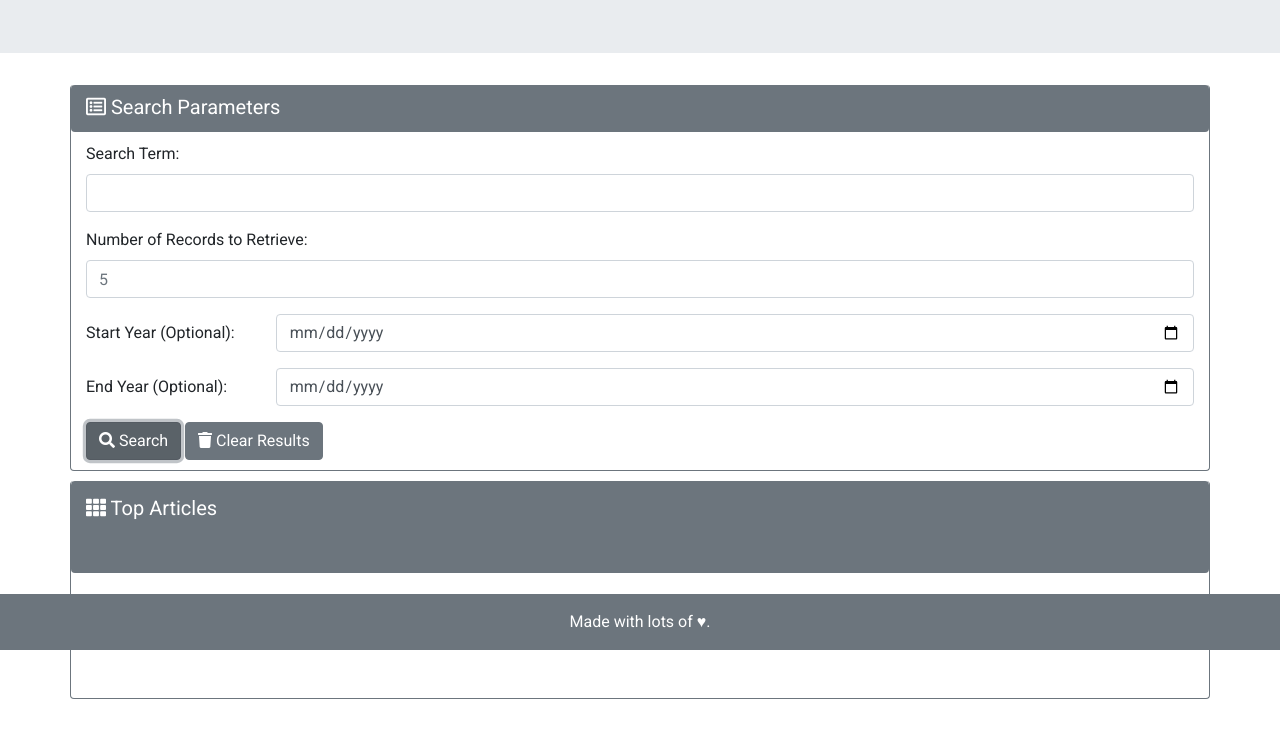
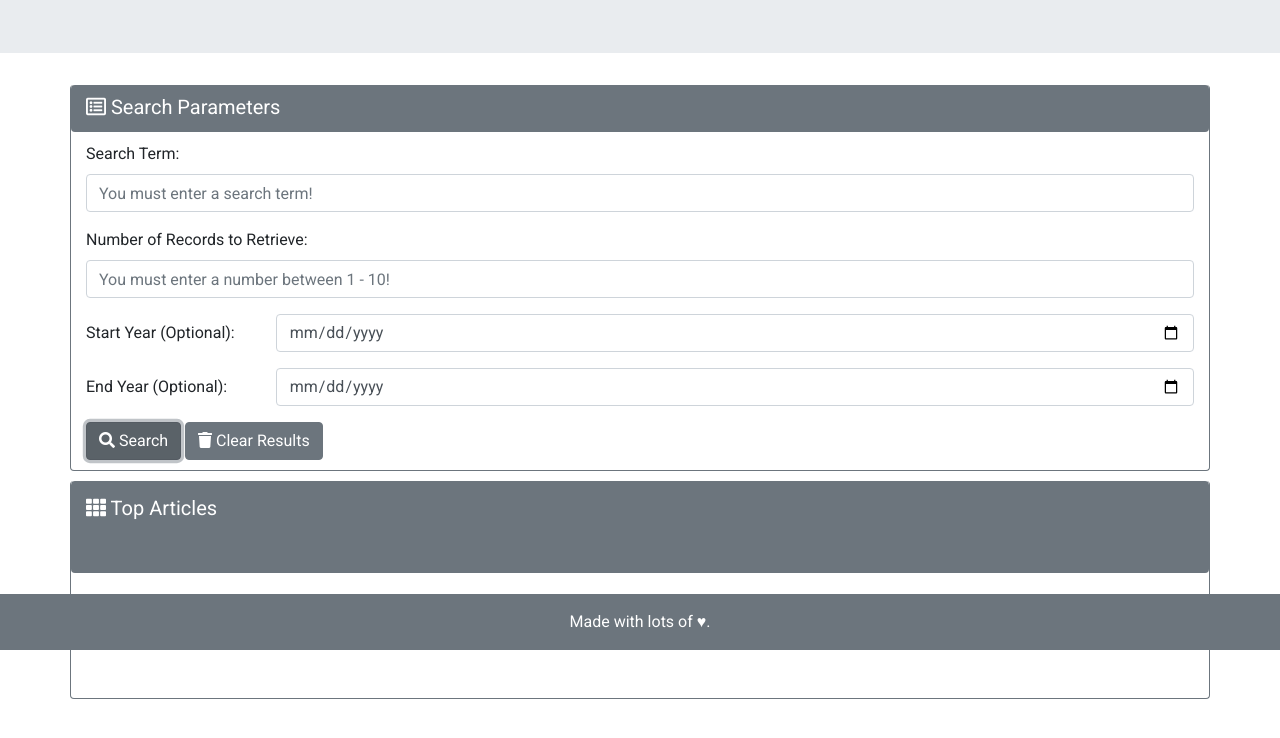
Before and after one commit to keycole/nyt-search, a plain HTML site: page index.html in a window 1280 px wide. Both pictures are taken after a click on the button "Search". Shown: the part 150-888 px from the top of the page. Drawn offline with nearby package versions, Linux system fonts and the light colour scheme; no server answers; a web font is replaced by a local one.

Commit message:
Added error check for search term and max results.

```diff
--- a/index.html
+++ b/index.html
@@ -38,11 +38,11 @@
         <form>
           <div class="form-group" id="search-form">
             <label for="formGroupExampleInput">Search Term:</label>
-            <input type="text" class="form-control" id="form-search-term" placeholder="">
+            <input type="text" class="form-control" id="form-search-term" placeholder="Enter a search term.">
           </div>
           <div class="form-group">
             <label for="formGroupExampleInput2">Number of Records to Retrieve:</label>
-            <input type="text" class="form-control" id="form-result-number" placeholder="5">
+            <input type="text" class="form-control" id="form-result-number" placeholder="Enter a number between 1 - 10.">
           </div>
           <div class="form-group row">
             <label for="example-date-input" class="col-2 col-form-label">Start Year (Optional):</label>
--- a/script.js
+++ b/script.js
@@ -12,9 +12,22 @@ $('#form-button-search').on('click', function () {
     var term = $('#form-search-term').val(); //REQUIRED
     var queryTerm = '?query=' + term;
 
+    if(term===''){
+        $('#form-search-term').attr('placeholder', 'You must enter a search term!');
+        $('#form-search-term').on('keydown', function(){
+            location.reload();
+        })
+    }
+
     //MAX RESULTS
     var maxNumber = Number($('#form-result-number').val()); //REQUIRED
-
+    console.log('Max number = ', maxNumber);
+    if(maxNumber=='0'){
+        $('#form-result-number').attr('placeholder', 'You must enter a number between 1 - 10!');
+        $('#form-search-term').on('keydown', function(){
+            location.reload();
+        })
+    }
     queryArray = [queryTerm];
 
     //START DATE
```
Also changed, not shown: 1 other file.
